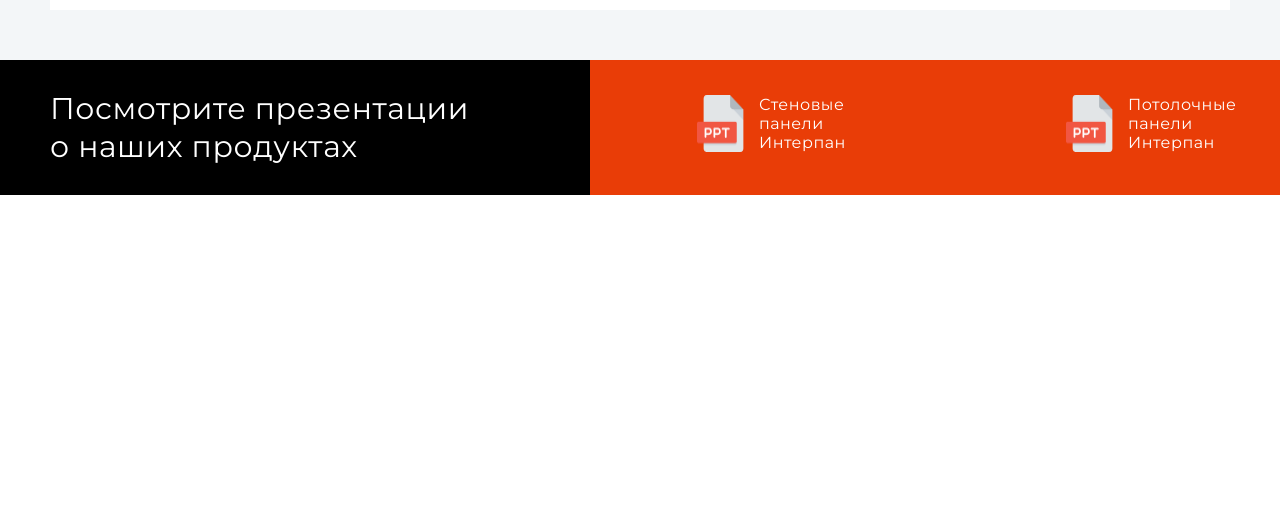
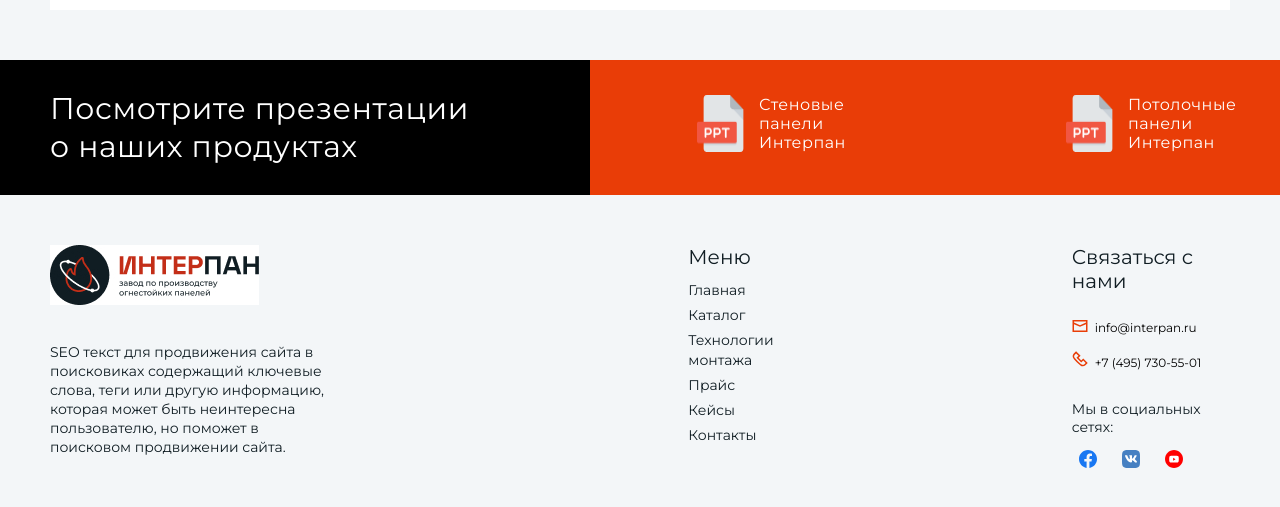
Before and after one commit to Ilya26071995/new, a React app: page / in a window 1280 px wide. Shown: the part 2497-3004 px from the top of the page. Before the commit the page ends 2692 px from the top, so only its background shows below. Built offline with nearby package versions, Linux system fonts and the light colour scheme.

Commit message:
+ footer

```diff
--- a/src/App.tsx
+++ b/src/App.tsx
@@ -7,6 +7,7 @@ import { Options } from "./components/Options/index";
 import { Info } from "./components/Info/index";
 import { Subscription } from "./components/Subscription/index";
 import { Download } from "./components/Download/index";
+import { Footer } from "./components/Footer/index";
 
 function App() {
   return (
@@ -18,6 +19,7 @@ function App() {
       <Info />
       <Subscription />
       <Download />
+      <Footer />
     </div>
   );
 }
--- /dev/null
+++ b/src/components/Footer/Footer.module.scss
@@ -0,0 +1,68 @@
+.container {
+  padding: 50px 50px;
+  display: flex;
+  background-color: #f3f6f8;
+  gap: 360px;
+}
+
+.footNav {
+  display: flex;
+  gap: 250px;
+}
+
+.logo {
+  width: 300px;
+}
+
+.text {
+  font-family: "Montserrat", sans-serif;
+  font-weight: 400;
+  font-size: 14px;
+  line-height: 135%;
+  color: #101d23;
+  padding-top: 20px;
+}
+
+.title {
+  font-family: "Montserrat", sans-serif;
+  font-weight: 500;
+  font-size: 20px;
+  color: #101d23;
+  margin: 0;
+  padding-bottom: 10px;
+}
+
+.list {
+  list-style: none;
+  padding: 0;
+  margin: 0;
+  display: flex;
+  flex-direction: column;
+  gap: 5px;
+}
+
+.link {
+  font-family: "Montserrat", sans-serif;
+  font-weight: 500;
+  font-size: 14px;
+  color: #101d23;
+  padding: 0;
+}
+
+.link:hover {
+  color: #e93d07;
+}
+
+.smallText {
+  font-family: "Montserrat", sans-serif;
+  font-weight: 500;
+  font-size: 14px;
+  color: #101d23;
+  padding: 0;
+}
+
+.flex {
+  display: flex;
+  flex-direction: column;
+  gap: 15px;
+}
--- /dev/null
+++ b/src/components/Footer/index.tsx
@@ -0,0 +1,88 @@
+import React from "react";
+import s from "./Footer.module.scss";
+import { SocialIcon } from "../SocialIcon/index";
+
+const Navs = [
+  { href: "https//www.cd.ru", text: "Главная" },
+  { href: "https//www.cd.ru", text: "Каталог" },
+  { href: "https//www.cd.ru", text: "Технологии монтажа" },
+  { href: "https//www.cd.ru", text: "Прайс" },
+  { href: "https//www.cd.ru", text: "Кейсы" },
+  { href: "https//www.cd.ru", text: "Контакты" },
+];
+
+interface NavsType {
+  href: string;
+  text: string;
+}
+
+const Connections = [
+  {
+    link: "https://mail.ru/",
+    vid: "mail",
+    text: "info@interpan.ru",
+    img: "../img/mail.svg",
+  },
+  {
+    link: "tel:+74957305501",
+    vid: "phone",
+    text: "+7 (495) 730-55-01",
+    img: "../img/phone.svg",
+  },
+];
+interface ConnectionsType {
+  link: string;
+  vid: string;
+  text: string;
+  img?: string;
+}
+
+const Footer = () => {
+  return (
+    <div className={s.container}>
+      <div className={s.logo}>
+        <img src="../img/headerLogo.jpg" alt="logo" />
+        <p className={s.text}>
+          SEO текст для продвижения сайта в поисковиках содержащий ключевые
+          слова, теги или другую информацию, которая может быть неинтересна
+          пользователю, но поможет в поисковом продвижении сайта.
+        </p>
+      </div>
+      <div className={s.footNav}>
+        <div>
+          <h2 className={s.title}>Меню</h2>
+          <ul className={s.list}>
+            {Navs.map(({ href, text }: NavsType, index) => (
+              <li key={index}>
+                <a href={href} className={s.link}>
+                  {text}
+                </a>
+              </li>
+            ))}
+          </ul>
+        </div>
+        <div className={s.connect}>
+          <div className={s.flex}>
+            <h2 className={s.title}>Связаться с нами</h2>
+            {Connections.map(
+              ({ link, vid, text, img }: ConnectionsType, index) => (
+                <div className={s.link} key={index}>
+                  <img src={img} className={img} />
+                  <a className={s[vid]} href={link}>
+                    {text}
+                  </a>
+                </div>
+              )
+            )}
+            <div>
+              <h3 className={s.smallText}>Мы в социальных сетях:</h3>
+              <SocialIcon />
+            </div>
+          </div>
+        </div>
+      </div>
+    </div>
+  );
+};
+
+export { Footer };
```
